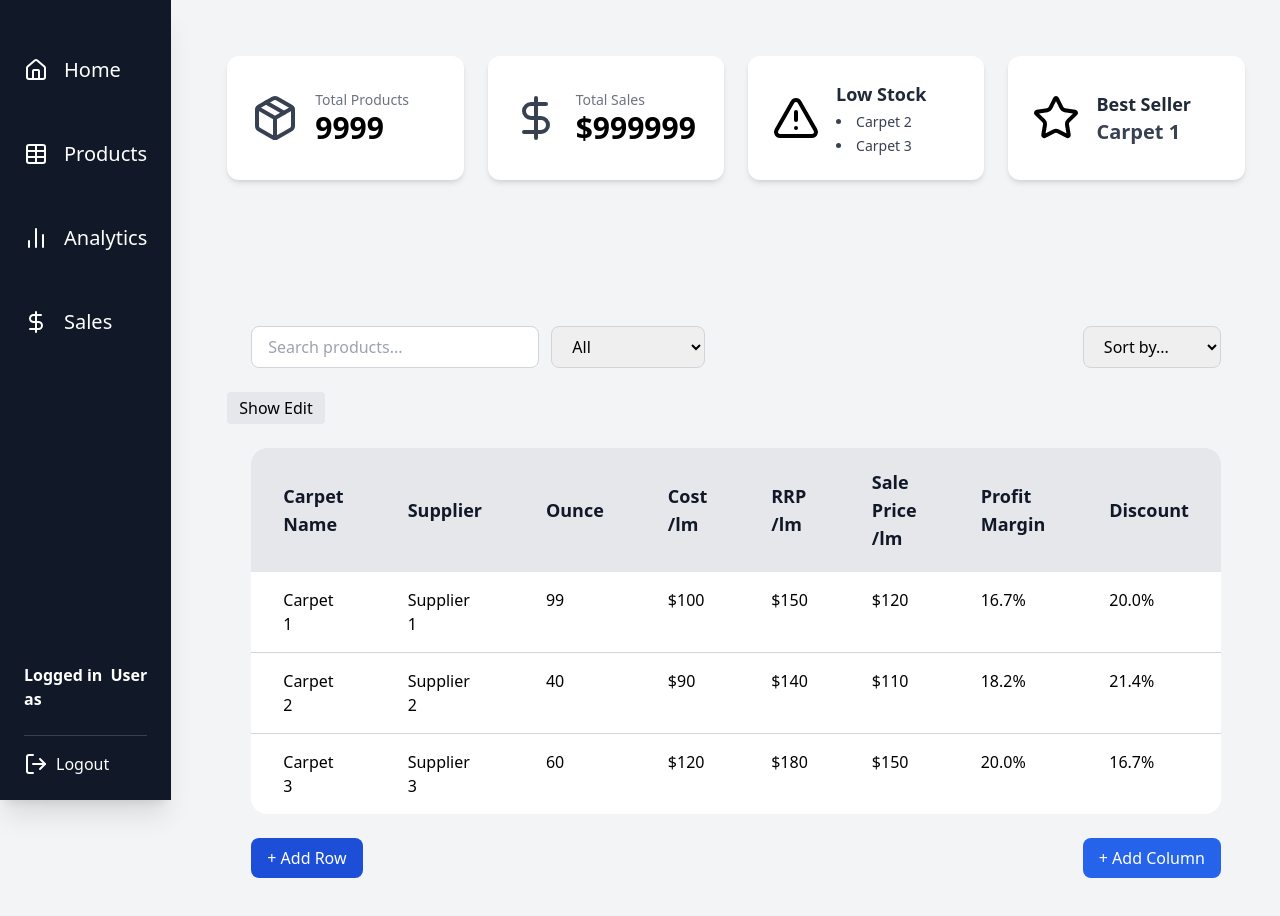
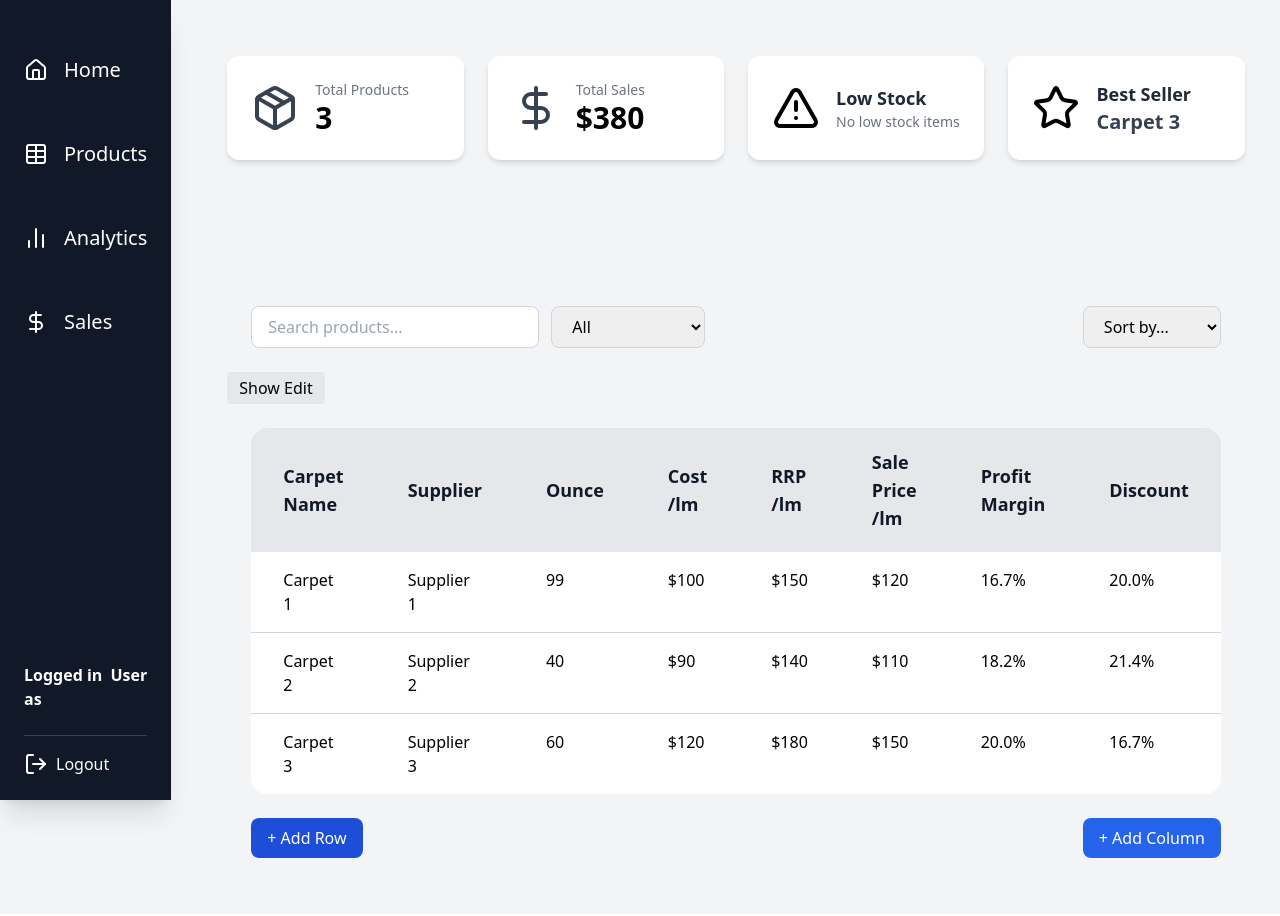
Before and after one commit to Kase090/Carpet-Manager, a React (Vite) app: page / in a window 1280 px wide. Shown: the top 916 px of the page. Built offline with nearby package versions, Linux system fonts and the light colour scheme.

Commit message:
Analytics Page Start

```diff
--- a/src/components/Table.jsx
+++ b/src/components/Table.jsx
@@ -154,6 +154,7 @@ export default function ProductsTable({
   fixedColumns: fixedColumnsProp,
   initialData,
   sortOptions: sortOptionsProp,
+  onRowsChange,
 }) {
   // --- GLOBAL CONFIG ---
   const MAX_CUSTOM_COLUMNS = 10;
@@ -206,6 +207,12 @@ export default function ProductsTable({
     }
     return defaultProducts;
   });
+
+  useEffect(() => {
+    if (typeof onRowsChange === "function") {
+      onRowsChange(products);
+    }
+  }, [onRowsChange, products]);
 
   useEffect(() => {
     if (!Array.isArray(initialData)) return;
--- a/src/pages/HomePage.jsx
+++ b/src/pages/HomePage.jsx
@@ -1,9 +1,134 @@
 import { Package, DollarSign, AlertTriangle, Star } from "lucide-react";
+import { useCallback, useMemo, useState } from "react";
 import Table from "../components/Table";
+const formatCurrency = (value) => {
+  try {
+    return new Intl.NumberFormat("en-US", {
+      style: "currency",
+      currency: "USD",
+      maximumFractionDigits: 0,
+    }).format(value);
+  } catch (error) {
+    return `$${Number(value ?? 0).toLocaleString()}`;
+  }
+};
+
+const getNumericValue = (value) => {
+  const parsed = Number(value);
+  return Number.isFinite(parsed) ? parsed : null;
+};
+
+const getProductLabel = (product) => {
+  if (!product || typeof product !== "object") return "Unnamed Product";
+
+  return (
+    product.name ||
+    product.productName ||
+    product.title ||
+    product.sku ||
+    product.id ||
+    product.type ||
+    "Unnamed Product"
+  );
+};
+
+const getSaleValue = (product) => {
+  if (!product) return null;
+  const saleKeys = ["sale", "salePrice", "totalSales", "revenue", "price"];
+  for (const key of saleKeys) {
+    const numeric = getNumericValue(product[key]);
+    if (numeric !== null) {
+      return numeric;
+    }
+  }
+  return null;
+};
+
+const getStockLevel = (product) => {
+  if (!product) return null;
+  const stockKeys = ["stockLevel", "stock", "quantity", "inventory"];
+  for (const key of stockKeys) {
+    const numeric = getNumericValue(product[key]);
+    if (numeric !== null) {
+      return numeric;
+    }
+  }
+  return null;
+};
+
+const getLowStockThreshold = (product) => {
+  if (!product) return null;
+  const thresholdKeys = [
+    "LowStockthreshold",
+    "lowStockThreshold",
+    "reorderPoint",
+    "minStock",
+  ];
+  for (const key of thresholdKeys) {
+    const numeric = getNumericValue(product[key]);
+    if (numeric !== null) {
+      return numeric;
+    }
+  }
+  return null;
+};
+
 export default function HomePage() {
-  // Example data — replace with real inventory data later
-  const lowStockItems = ["Carpet 2", "Carpet 3"];
-  const bestSeller = "Carpet 1";
+  const [products, setProducts] = useState([]);
+
+  const handleRowsChange = useCallback((rows) => {
+    if (!Array.isArray(rows)) {
+      setProducts([]);
+      return;
+    }
+
+    setProducts(rows);
+  }, []);
+
+  const { totalProducts, formattedSales, lowStockItems, bestSeller } =
+    useMemo(() => {
+      const safeProducts = Array.isArray(products) ? products : [];
+
+      const totalProductsCount = safeProducts.length;
+
+      const totalSalesValue = safeProducts.reduce((sum, product) => {
+        const saleValue = getSaleValue(product);
+        return saleValue !== null ? sum + saleValue : sum;
+      }, 0);
+
+      const bestSellerProduct = safeProducts.reduce((best, product) => {
+        const saleValue = getSaleValue(product);
+        if (saleValue === null) return best;
+
+        if (!best || saleValue > best.value) {
+          return { label: getProductLabel(product), value: saleValue };
+        }
+
+        return best;
+      }, null);
+
+      const lowStockCandidates = safeProducts
+        .map((product) => {
+          const stockLevel = getStockLevel(product);
+          const threshold = getLowStockThreshold(product);
+
+          if (stockLevel === null || threshold === null) return null;
+
+          return stockLevel <= threshold ? getProductLabel(product) : null;
+        })
+        .filter(Boolean);
+
+      const uniqueLowStock = Array.from(new Set(lowStockCandidates));
+
+      return {
+        totalProducts: totalProductsCount,
+        formattedSales: formatCurrency(totalSalesValue),
+        lowStockItems: uniqueLowStock,
+        bestSeller:
+          bestSellerProduct?.label ??
+          (safeProducts.length > 0 ? getProductLabel(safeProducts[0]) : "N/A"),
+      };
+    }, [products]);
 
   return (
     <div className="p-8 space-y-8 max-w-7xl mx-auto">
@@ -15,7 +140,7 @@ export default function HomePage() {
           <Package size={48} className="text-gray-700 flex-shrink-0" />
           <div>
             <p className="text-sm text-gray-500">Total Products</p>
-            <p className="text-3xl font-bold">9999</p>
+            <p className="text-3xl font-bold">{totalProducts}</p>
           </div>
         </div>
 
@@ -24,7 +149,7 @@ export default function HomePage() {
           <DollarSign size={48} className="text-gray-700 flex-shrink-0" />
           <div>
             <p className="text-sm text-gray-500">Total Sales</p>
-            <p className="text-3xl font-bold">$999999</p>
+            <p className="text-3xl font-bold">{formattedSales}</p>
           </div>
         </div>
 
@@ -40,7 +165,7 @@ export default function HomePage() {
                 ))}
               </ul>
             ) : (
-              <p className="text-gray-500 text-sm">No low stock items 🎉</p>
+              <p className="text-gray-500 text-sm">No low stock items </p>
             )}
           </div>
         </div>
@@ -54,7 +179,7 @@ export default function HomePage() {
           </div>
         </div>
       </div>
-      <Table />
+      <Table onRowsChange={handleRowsChange} />
     </div>
   );
 }
```
Also changed, not shown: src/pages/AnalyticsPage.jsx (added).
